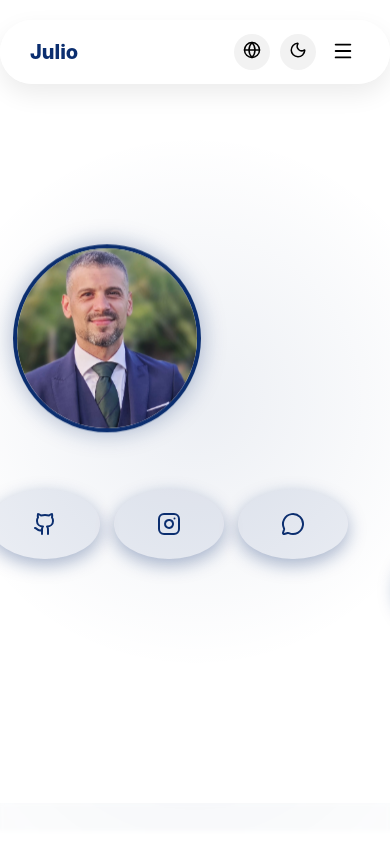
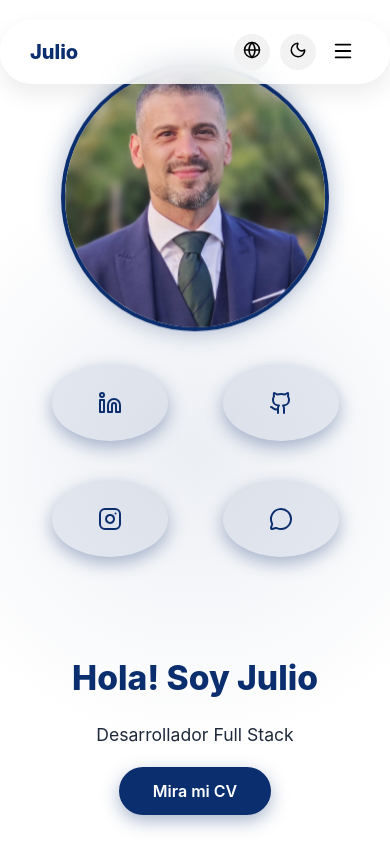
Before and after one commit to juliosm3/portfolio, a React (Vite) app: page / in a window 390 px wide. Shown: the top 844 px of the page. Built offline with nearby package versions, Linux system fonts and the light colour scheme.

Commit message:
nuevas modificaciones

```diff
--- a/src/index.css
+++ b/src/index.css
@@ -657,21 +657,68 @@ body.dark .about-card {
   }
 }
 
-/* === FIX HERO MOBILE OVERFLOW === */
+/* ================== HERO MOBILE PREMIUM ================== */
 @media (max-width: 768px) {
+
   .hero {
+    flex-direction: column;
+    justify-content: center;
+    text-align: center;
+    gap: 1.8rem;
+    padding: 7rem 1.2rem 3rem;
     min-height: 100vh;
-    padding-top: 7rem;
+  }
+
+  .hero-left {
+    order: 1;
+    display: flex;
+    flex-direction: column;
+    align-items: center;
   }
 
   .hero-left img {
-    width: 180px !important;
-    height: 180px !important;
-    max-width: 70vw;
-    max-height: 70vw;
+    width: 260px !important;
+    height: 260px !important;
+    max-width: 80vw;
+    max-height: 80vw;
+    border-radius: 50%;
   }
 
   .hero-right {
-    max-width: 90%;
+    order: 2;
+    width: 100%;
+    max-width: 320px;
+    margin: 0 auto;
+  }
+
+  .hero-right h1 {
+    font-size: 2.1rem;
+    margin-bottom: 0.5rem;
+  }
+
+  .hero-right p {
+    font-size: 1.1rem;
+    margin-bottom: 1.4rem;
+  }
+
+  .hero a {
+    margin: 0 auto 1.5rem;
+    width: fit-content;
+  }
+
+  /* SOCIAL ICONS CENTERED */
+  .hero-social {
+    order: 3;
+    width: 100%;
+    display: flex;
+    justify-content: center;
+    gap: 16px;
+    margin-top: 1.2rem;
+    flex-wrap: wrap;
+  }
+
+  .hero-social a {
+    width: 48px;
+    height: 48px;
   }
 }
```
